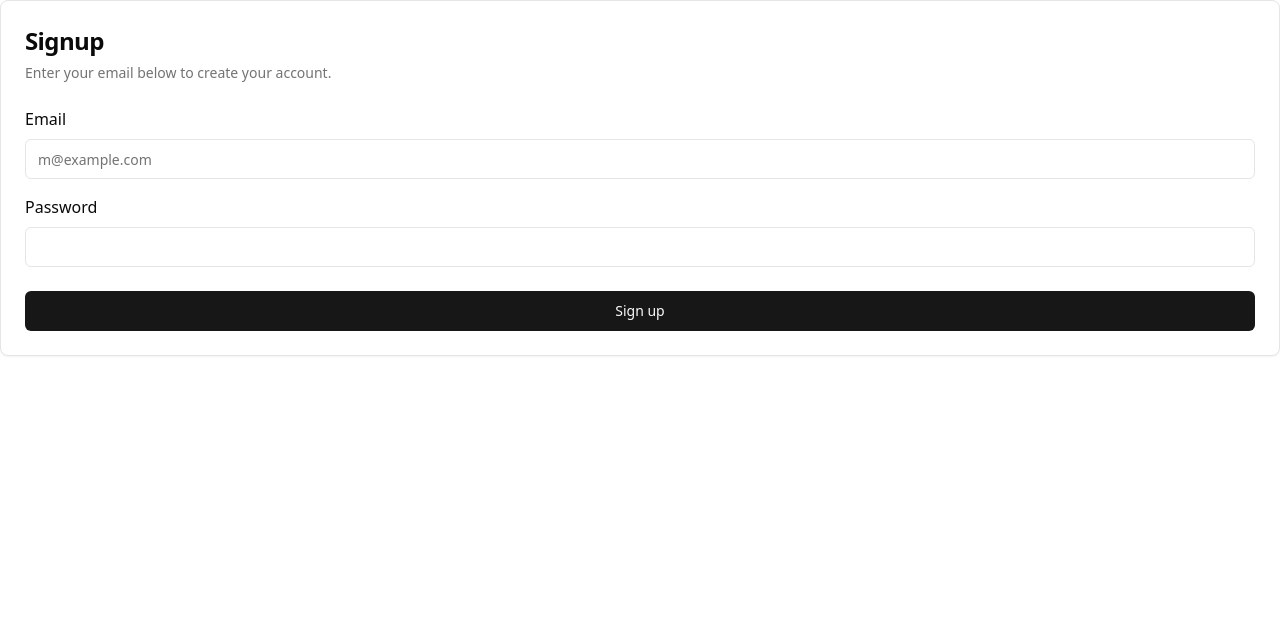
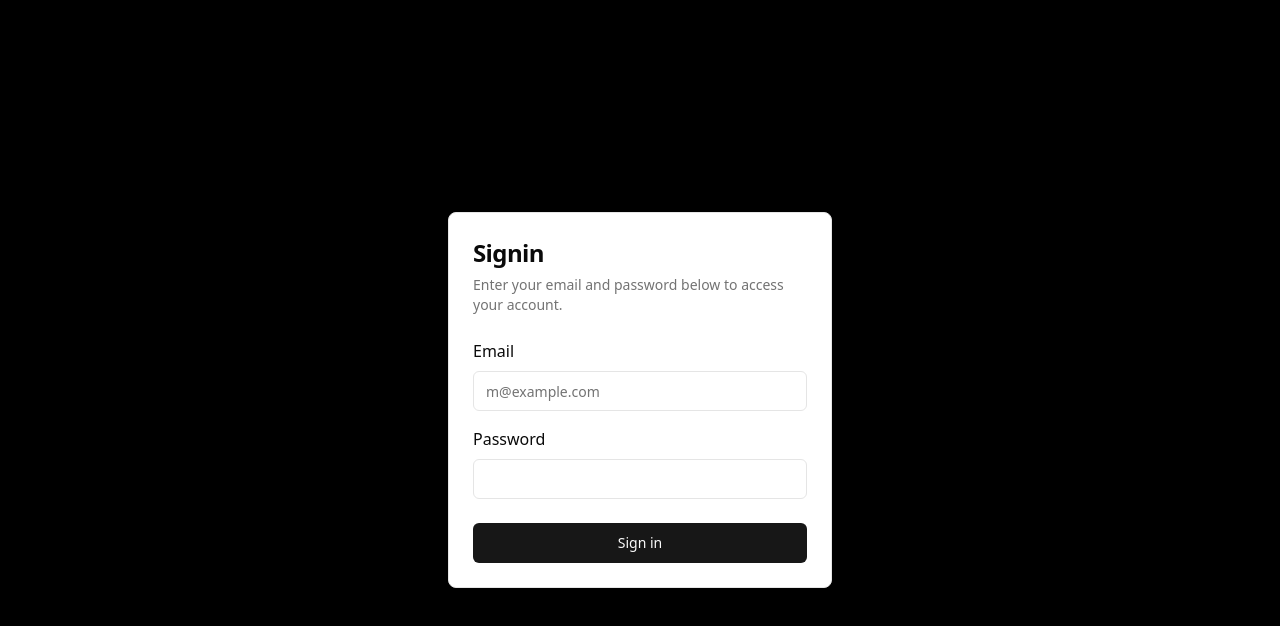
Before and after one commit to Deepjyoti-Sarmah/cohot-2, a React (Vite) app in the folder week-12/medium/frontend/: page /signin in a window 1280 px wide. Shown: the top 626 px of the page. Built offline with nearby package versions, Linux system fonts and the light colour scheme.

Commit message:
signin and signup route styling

```diff
--- a/week-12/medium/frontend/src/pages/Signin.tsx
+++ b/week-12/medium/frontend/src/pages/Signin.tsx
@@ -5,10 +5,11 @@ import { Label } from "@radix-ui/react-label"
 
 const Signin = () => {
   return (
-    <Card>
+    <div className="bg-black w-full h-screen m-auto p-4 flex flex-col align-middle justify-center">
+      <Card className="max-w-sm mx-auto">
         <CardHeader>
-        <CardTitle className="text-2xl">Signup</CardTitle>
-        <CardDescription>Enter your email below to create your account.</CardDescription>
+          <CardTitle className="text-2xl">Signin</CardTitle>
+          <CardDescription>Enter your email and password below to access your account.</CardDescription>
         </CardHeader>
         <CardContent className="space-y-4">
           <div className="space-y-2">
@@ -21,9 +22,10 @@ const Signin = () => {
           </div>
         </CardContent>
         <CardFooter>
-        <Button className="w-full">Sign up</Button>
+          <Button className="w-full">Sign in</Button>
         </CardFooter>
       </Card>
+    </div>
   )
 }
 
--- a/week-12/medium/frontend/src/pages/Signup.tsx
+++ b/week-12/medium/frontend/src/pages/Signup.tsx
@@ -5,7 +5,9 @@ import { Label } from "@radix-ui/react-label"
 
 const Signup = () => {
   return (
-    <Card>
+    <div className="w-full h-screen m-auto p-4 flex flex-row align-middle justify-center">
+      <div>
+        <Card className="max-w-sm mx-auto">
           <CardHeader>
             <CardTitle className="text-2xl">Signup</CardTitle>
             <CardDescription>Enter your email below to create your account.</CardDescription>
@@ -24,6 +26,11 @@ const Signup = () => {
             <Button className="w-full">Sign up</Button>
           </CardFooter>
         </Card>
+      </div>
+      <div>
+        <h1>Create an account</h1>
+      </div>
+    </div>
   )
 }
 
```
Lines whose indentation alone changed are shown as unchanged.
